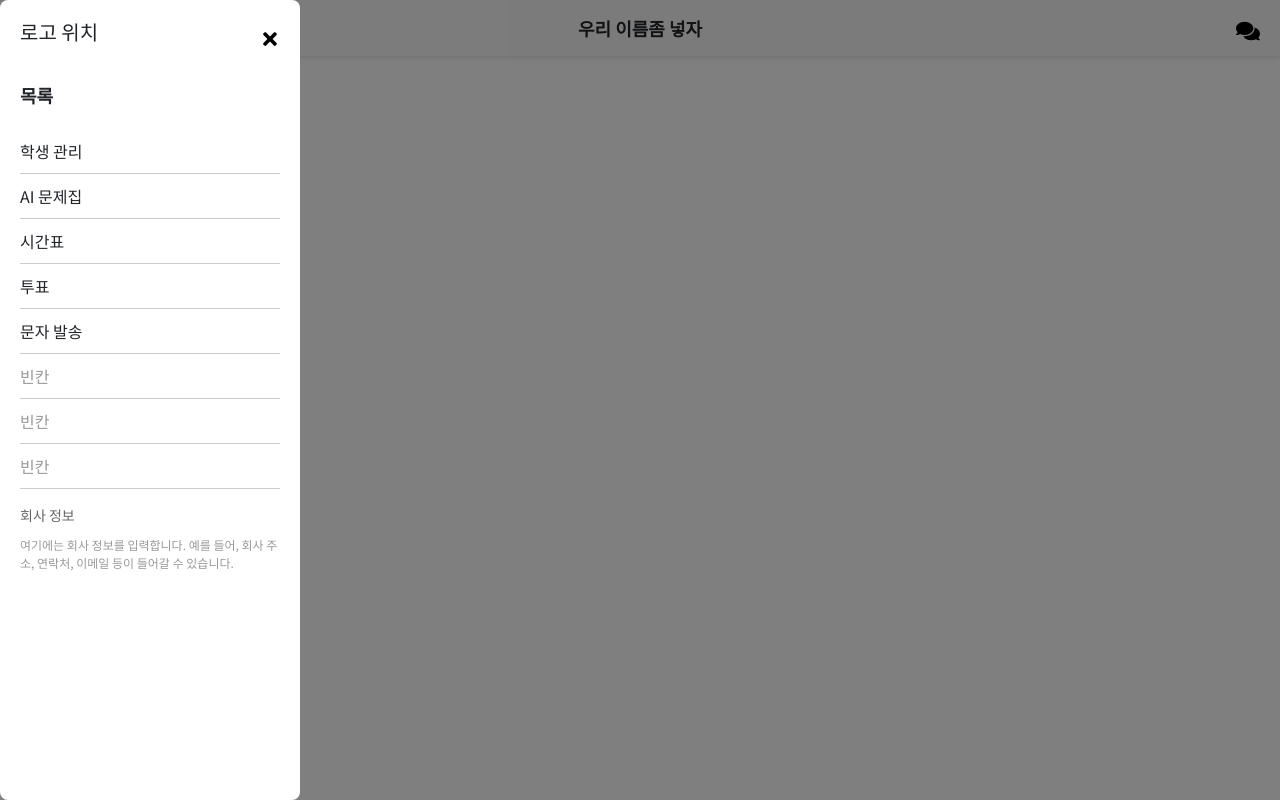
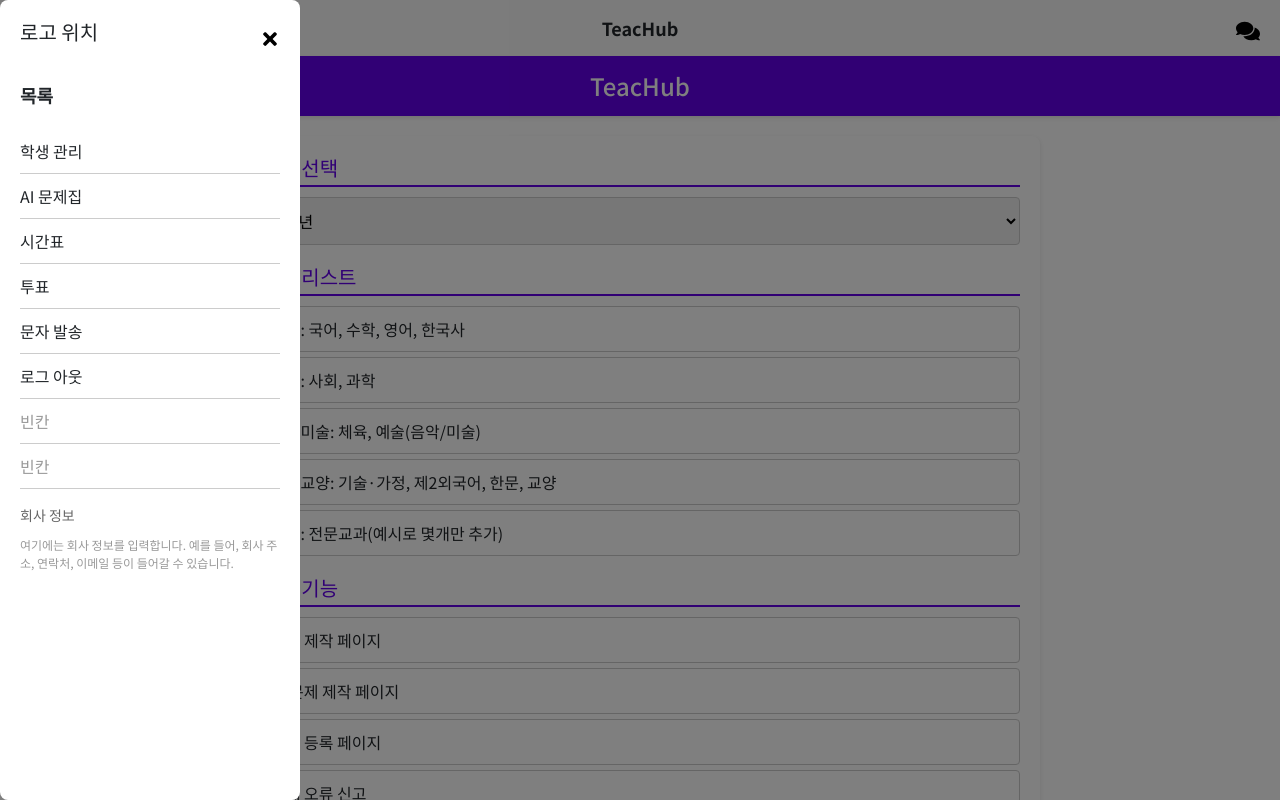
Before and after one commit to KoesJin/Daelim_LeeJaeSeok_TeamProJect, a React (Create React App) app: page /ai-workbook in a window 1280 px wide. Both pictures are taken after a click on the button 32 px from the left and 28 px from the top of the page. Built offline with nearby package versions, Linux system fonts and the light colour scheme.

Commit message:
8/16 날라간 코드 복구 완료

```diff
--- a/src/components/Header/Header.jsx
+++ b/src/components/Header/Header.jsx
@@ -1,12 +1,24 @@
-import React, { useState } from 'react';
+import React, { useContext, useState, useEffect } from 'react';
 import styles from '../../css/Header/Header.module.css';
 import { FaBars, FaComments, FaTimes, FaArrowLeft, FaUserPlus } from 'react-icons/fa';
 import ProfileSidebar from '../ProfileSideBar/ProfileSidebar';
+import { useNavigate } from 'react-router-dom';
+import { UserContext } from '../../utils/context/UserContext';
 
 const Header = () => {
     const [isMenuModalOpen, setIsMenuModalOpen] = useState(false);
     const [isChatModalOpen, setIsChatModalOpen] = useState(false);
     const [selectedChat, setSelectedChat] = useState(null);
+    const { userId, setUserId } = useContext(UserContext);
+    const navigate = useNavigate();
+
+    useEffect(() => {
+        // 새로고침 시 localStorage에서 userId를 불러오게함
+        const storedUserId = localStorage.getItem('userId');
+        if (storedUserId) {
+            setUserId(storedUserId);
+        }
+    }, [setUserId]);
 
     const toggleMenuModal = () => {
         setIsMenuModalOpen(!isMenuModalOpen);
@@ -33,12 +45,21 @@ const Header = () => {
         setSelectedChat(null);
     };
 
+    const handleLogout = () => {
+        localStorage.removeItem('accessToken');
+        localStorage.removeItem('userId'); // 로그아웃 시 userId도 삭제
+        sessionStorage.removeItem('accessToken');
+        navigate('/');
+    };
+
     return (
         <div className={styles.header}>
             <button onClick={toggleMenuModal} className={styles.headerButton}>
                 <FaBars />
             </button>
-            <div className={styles.title}>우리 이름좀 넣자</div>
+            <div className={styles.title} onClick={() => navigate('/mainpage')}>
+                TeacHub
+            </div>
             <button onClick={toggleChatModal} className={styles.headerButton}>
                 <FaComments />
             </button>
@@ -61,7 +82,9 @@ const Header = () => {
                             <li className={styles.listItem}>시간표</li>
                             <li className={styles.listItem}>투표</li>
                             <li className={styles.listItem}>문자 발송</li>
-                            <li className={`${styles.listItem} ${styles.emptyItem}`}>빈칸</li>
+                            <li className={styles.listItem} onClick={handleLogout}>
+                                로그 아웃
+                            </li>
                             <li className={`${styles.listItem} ${styles.emptyItem}`}>빈칸</li>
                             <li className={`${styles.listItem} ${styles.emptyItem}`}>빈칸</li>
                         </ul>
@@ -92,6 +115,7 @@ const Header = () => {
                     </div>
                 </div>
             </div>
+            <div>{userId}</div> {/* userId를 표시 */}
             {/* 개별 채팅 모달 */}
             <div className={`${styles.chatModal} ${selectedChat ? styles.open : ''}`}>
                 <div className={styles.chatModalContent}>
--- a/src/page/AIWorkbookPage.jsx
+++ b/src/page/AIWorkbookPage.jsx
@@ -1,14 +1,51 @@
 import React from 'react';
 import { Link } from 'react-router-dom';
+import styles from '../css/AIWorkbookPage/AIWorkbookPage.module.css';
 
 const AIWorkbookPage = () => {
     return (
-        <>
-            <div>임시 AI 문제집 페이지</div>
-            <div>
-                <Link to="/mainpage">뒤로가기</Link>
-            </div>
-        </>
+        <div className={styles.container}>
+            <header className={styles.header}>
+                <h1>TeacHub</h1>
+            </header>
+            <main className={styles.main}>
+                <section className={styles.section}>
+                    <h2>학년 선택</h2>
+                    <select className={styles.select}>
+                        {Array.from({ length: 12 }, (_, i) => (
+                            <option key={i + 1} value={i + 1}>
+                                {i + 1}학년
+                            </option>
+                        ))}
+                    </select>
+                </section>
+                <section className={styles.section}>
+                    <h2>문제 리스트</h2>
+                    <ul className={styles.list}>
+                        <li>기초: 국어, 수학, 영어, 한국사</li>
+                        <li>탐구: 사회, 과학</li>
+                        <li>체육미술: 체육, 예술(음악/미술)</li>
+                        <li>생활교양: 기술·가정, 제2외국어, 한문, 교양</li>
+                        <li>기타: 전문교과(예시로 몇개만 추가)</li>
+                    </ul>
+                </section>
+                <section className={styles.section}>
+                    <h2>기타 기능</h2>
+                    <ul className={styles.list}>
+                        <li>문제 제작 페이지</li>
+                        <li>AI 문제 제작 페이지</li>
+                        <li>문제 등록 페이지</li>
+                        <li>문제 오류 신고</li>
+                        <li>즐겨찾기</li>
+                    </ul>
+                </section>
+            </main>
+            <footer className={styles.footer}>
+                <Link to="/mainpage" className={styles.link}>
+                    뒤로가기
+                </Link>
+            </footer>
+        </div>
     );
 };
 
--- a/src/page/LoginPage.jsx
+++ b/src/page/LoginPage.jsx
@@ -1,13 +1,13 @@
-import React, { useState } from 'react';
-import { useNavigate } from 'react-router-dom';
-import axios from 'axios';
-import styles from '../css/LoginPage/LoginPage.module.css'; // CSS 모듈 import
-import UserIcon from '../svg/UserIcon'; // User 아이콘 import
-import PasswordIcon from '../svg/PasswordIcon'; // Password 아이콘 import
-import KakaoIcon from '../svg/KakaoIcon'; // Kakao 아이콘 import
-import GoogleIcon from '../svg/GoogleIcon'; // Google 아이콘 import
-import NaverIcon from '../svg/NaverIcon'; // Naver 아이콘 import
-import AppleIcon from '../svg/AppleIcon';
+import React, { useState, useContext } from 'react';
+import { Link, useNavigate } from 'react-router-dom';
+import styles from '../css/LoginPage/LoginPage.module.css';
+import UserIcon from '../svg/LoginPage/UserIcon';
+import PasswordIcon from '../svg/LoginPage/PasswordIcon';
+import KakaoIcon from '../svg/LoginPage/KakaoIcon';
+import GoogleIcon from '../svg/LoginPage/GoogleIcon';
+import NaverIcon from '../svg/LoginPage/NaverIcon';
+import AppleIcon from '../svg/LoginPage/AppleIcon';
+import { UserContext } from '../utils/context/UserContext';
 
 function LoginPage() {
     const [userId, setUserId] = useState('');
@@ -15,17 +15,18 @@ function LoginPage() {
     const [rememberMe, setRememberMe] = useState(false);
     const [modalContent, setModalContent] = useState('');
     const [isModalOpen, setIsModalOpen] = useState(false);
-    const [error, setError] = useState('');
     const navigate = useNavigate();
+    const { setUserId: setGlobalUserId } = useContext(UserContext);
 
     const handleLogin = async (e) => {
         e.preventDefault();
-        if (!userId) {
-            setError('아이디를 입력하세요.');
+        if (!userId && !userPw) {
+            alert('아이디 또는 비밀번호를 입력하세요.');
+        } else if (!userId) {
+            alert('아이디를 입력하세요.');
             return;
-        }
-        if (!userPw) {
-            setError('비밀번호를 입력하세요.');
+        } else if (!userPw) {
+            alert('비밀번호를 입력하세요.');
             return;
         }
 
@@ -39,26 +40,37 @@ function LoginPage() {
                 method: 'POST',
                 headers: {
                     'Content-Type': 'application/json',
+                    Accept: 'application/json',
                 },
-                body: JSON.stringify({ userId, userPw }),
+                body: JSON.stringify({ userId, userPw }), // userIdInput을 userId로 변경
             });
 
             if (response.ok) {
                 const data = await response.json();
                 const jwtToken = data.data.accessToken; // 서버로부터 받은 액세스 토큰
 
+                //중복 로그인을 막기위한 코드
+                const accessToken = localStorage.getItem('accessToken') || sessionStorage.getItem('accessToken');
+                if (accessToken) {
+                    localStorage.removeItem('accessToken');
+                    sessionStorage.removeItem('accessToken');
+                }
+
                 // JWT 토큰을 로컬 스토리지와 세션 스토리지에 저장
                 localStorage.setItem('accessToken', jwtToken);
                 sessionStorage.setItem('accessToken', jwtToken);
 
-                console.log('로그인 성공:', jwtToken);
+                //userId를 새로고침해도 남아있게 하기위해 localStorage로 받아옴
+                localStorage.setItem('userId', userId);
+
+                setGlobalUserId(userId); // 로그인 성공 시 globalUserId 설정 -> 전역으로 userId 뿌려줌
                 navigate('/mainpage');
             } else {
                 console.error('로그인 실패:', await response.text());
             }
         } catch (error) {
             console.error('Error logging in:', error);
-            setError('로그인 오류가 발생했습니다.');
+            alert('아이디 또는 비밀번호가 잘못되었습니다.');
         }
     };
 
@@ -74,7 +86,7 @@ function LoginPage() {
     return (
         <div className={styles.LoginBody}>
             <div className={styles.logo}>
-                <h1>LeeJaeSeok</h1>
+                <h1>TeacHub</h1>
             </div>
             <div className={styles.container}>
                 <form className={styles.form} onSubmit={handleLogin}>
@@ -83,7 +95,7 @@ function LoginPage() {
                         <input
                             type="text"
                             placeholder="아이디"
-                            value={userId}
+                            value={userId} //
                             onChange={(e) => setUserId(e.target.value)}
                             className={styles.loginInput}
                         />
@@ -112,9 +124,10 @@ function LoginPage() {
                     </button>
                 </form>
                 <div className={styles.links}>
-                    <span className={styles.link}>회원가입</span>
-                    <span className={styles.link}>계정 찾기</span>
-                    <span className={styles.link}>비밀번호 찾기</span>
+                    <span className={styles.link} onClick={() => navigate('/signuppage')}>
+                        회원가입
+                    </span>{' '}
+                    |<span className={styles.link}>계정 찾기</span> |<span className={styles.link}>비밀번호 찾기</span>
                 </div>
                 <div className={styles.socialLoginContainer}>
                     <button className={styles.socialLoginButton}>
--- a/src/page/SignUpPage.jsx
+++ b/src/page/SignUpPage.jsx
@@ -198,10 +198,8 @@ function SignUpPage() {
                         회원가입
                     </button>
                 </form>
-                <div className={styles.button}>
-                    <span className={styles.link} onClick={() => navigate('/')}>
-                        로그인
-                    </span>
+                <div className={styles.button} onClick={() => navigate('/')}>
+                    <span className={styles.link}>로그인</span>
                 </div>
             </div>
         </div>
--- a/src/utils/Router.jsx
+++ b/src/utils/Router.jsx
@@ -9,6 +9,7 @@ import SchedulePage from '../page/SchedulePage';
 import VotePage from '../page/VotePage';
 import SendMessagePage from '../page/SendMessagePage';
 import SeatAssignmentPage from '../page/SeatAssignmentPage';
+import SignUpPage from '../page/SignUpPage';
 
 const router = createBrowserRouter([
     {
@@ -19,6 +20,10 @@ const router = createBrowserRouter([
             {
                 path: '',
                 element: <LoginPage />,
+            },
+            {
+                path: '/signuppage',
+                element: <SignUpPage />,
             },
             {
                 path: '/mainpage',
```
Also changed, not shown: src/page/MainPage.jsx (+11 -2 lines).
